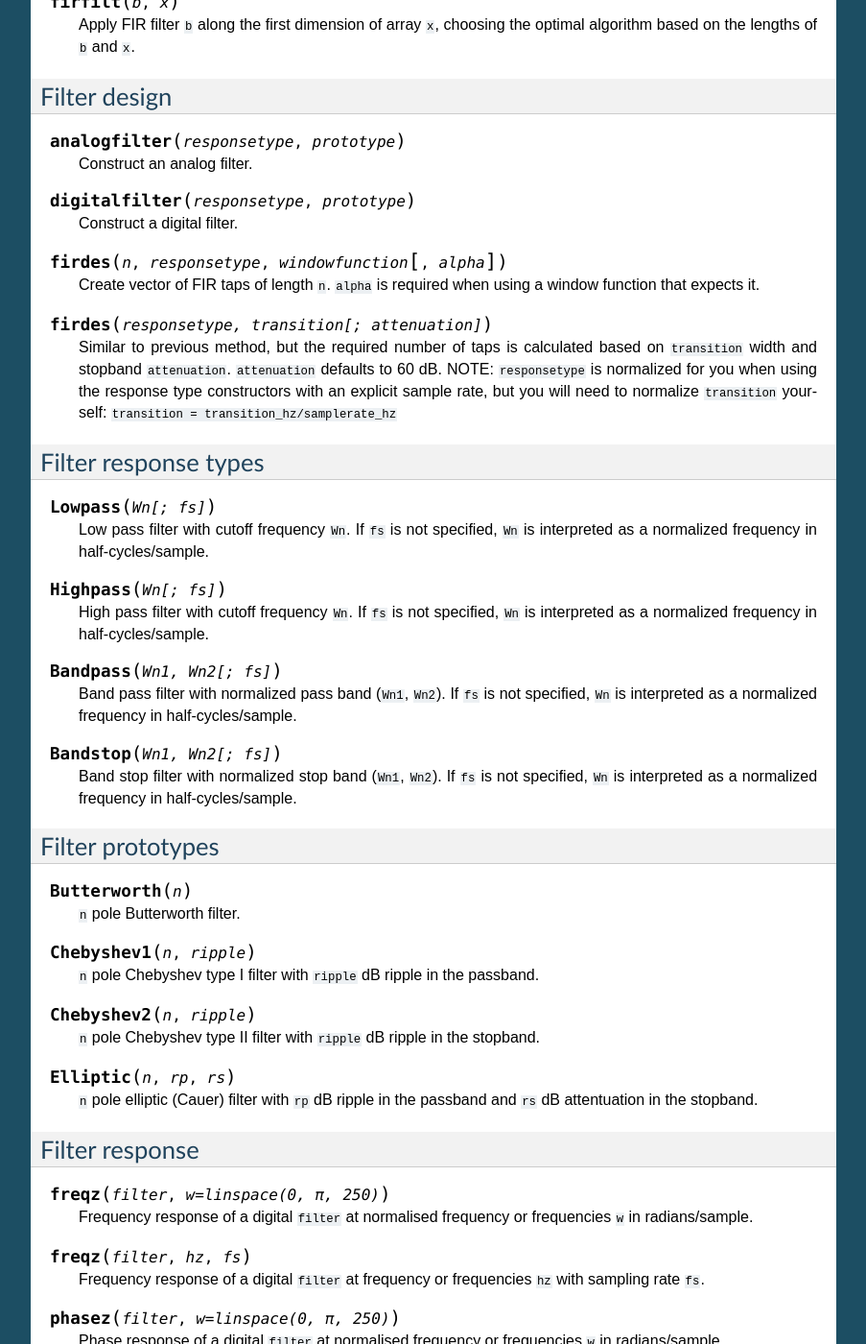
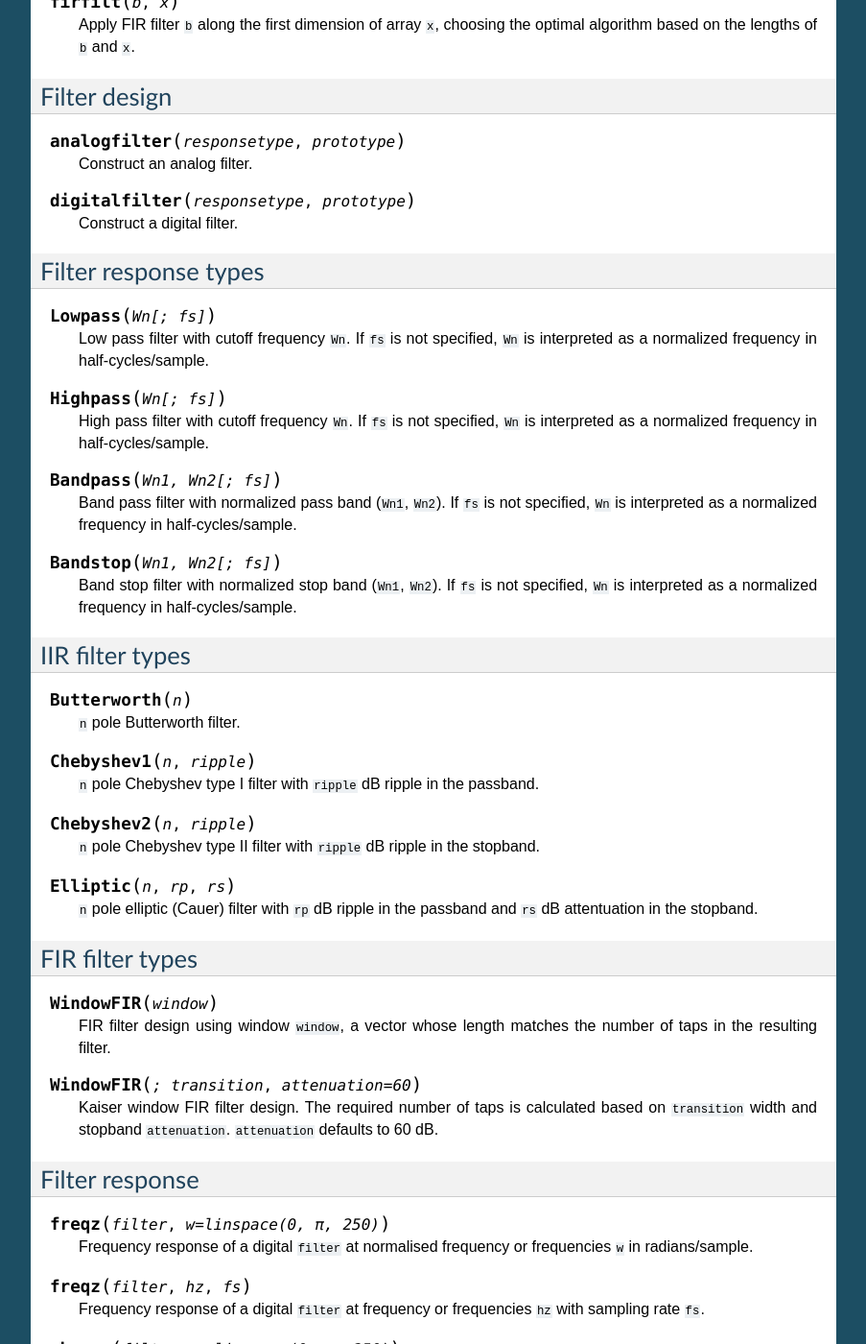
Before and after one commit to JuliaDSP/DSP.jl, a Sphinx documentation site: the page built from doc/filters.rst, in a window 1280 px wide and 1400 px high, scrolled down 1823 px. Shown: the whole window at 96% size, without its empty margins (198-1101 px from the left). Built offline with Sphinx 7.4.7, drawn with Linux system fonts in a browser that asks for light colours; formulas are drawn with MathJax 3; some of the changed text lies outside the part shown.

Commit message:
Clean up multirate code in preparation for merge
- Normalize code style to match existing style
- Fix deprecation warnings
- Change `firdes` to `WindowFIR` in order to more closely match IIR
  filter design API
- Throw errors from tests where encountered, use @test_approx_eq

```diff
--- a/doc/filters.rst
+++ b/doc/filters.rst
@@ -121,20 +121,6 @@ Filter design
 
     Construct a digital filter.
 
-.. function:: firdes(n, responsetype, windowfunction[, alpha])
-
-    Create vector of FIR taps of length ``n``. ``alpha`` is required
-    when using a window function that expects it.
-
-.. function:: firdes(responsetype, transition[; attenuation])
-
-    Similar to previous method, but the required number of taps is
-    calculated based on ``transition`` width and stopband ``attenuation``.
-    ``attenuation`` defaults to 60 dB. NOTE: ``responsetype`` is normalized
-    for you when using the response type constructors with an explicit
-    sample rate, but you will need to normalize ``transition`` yourself:
-    ``transition = transition_hz/samplerate_hz``
-
 
 Filter response types
 ---------------------
@@ -164,8 +150,8 @@ Filter response types
     frequency in half-cycles/sample.
 
 
-Filter prototypes
------------------
+IIR filter types
+----------------
 
 .. function:: Butterworth(n)
 
@@ -185,6 +171,21 @@ Filter prototypes
 
     ``n`` pole elliptic (Cauer) filter with ``rp`` dB ripple in the
     passband and ``rs`` dB attentuation in the stopband.
+
+
+FIR filter types
+----------------
+
+.. function:: WindowFIR(window)
+
+    FIR filter design using window ``window``, a vector whose length
+    matches the number of taps in the resulting filter.
+
+.. function:: WindowFIR(; transition, attenuation=60)
+
+    Kaiser window FIR filter design. The required number of taps is
+    calculated based on ``transition`` width and stopband
+    ``attenuation``. ``attenuation`` defaults to 60 dB.
 
 
 Filter response
@@ -258,3 +259,10 @@ Butterworth bandpass filter between 10 and 40 Hz::
   responsetype = Bandpass(10, 40; fs=1000)
   prototype = Butterworth(4)
   filt(digitalfilter(responsetype, prototype), x)
+
+Filter the data in ``x``, sampled at 50 Hz, with a 64 tap Hanning
+window FIR lowpass filter at 5 Hz:
+
+  responsetype = Lowpass(5; fs=50)
+  prototype = WindowFIR(hanning(64))
+  filt(digitalfilter(responsetype, prototype), x)
```
Also changed, not shown: 6 other files.
